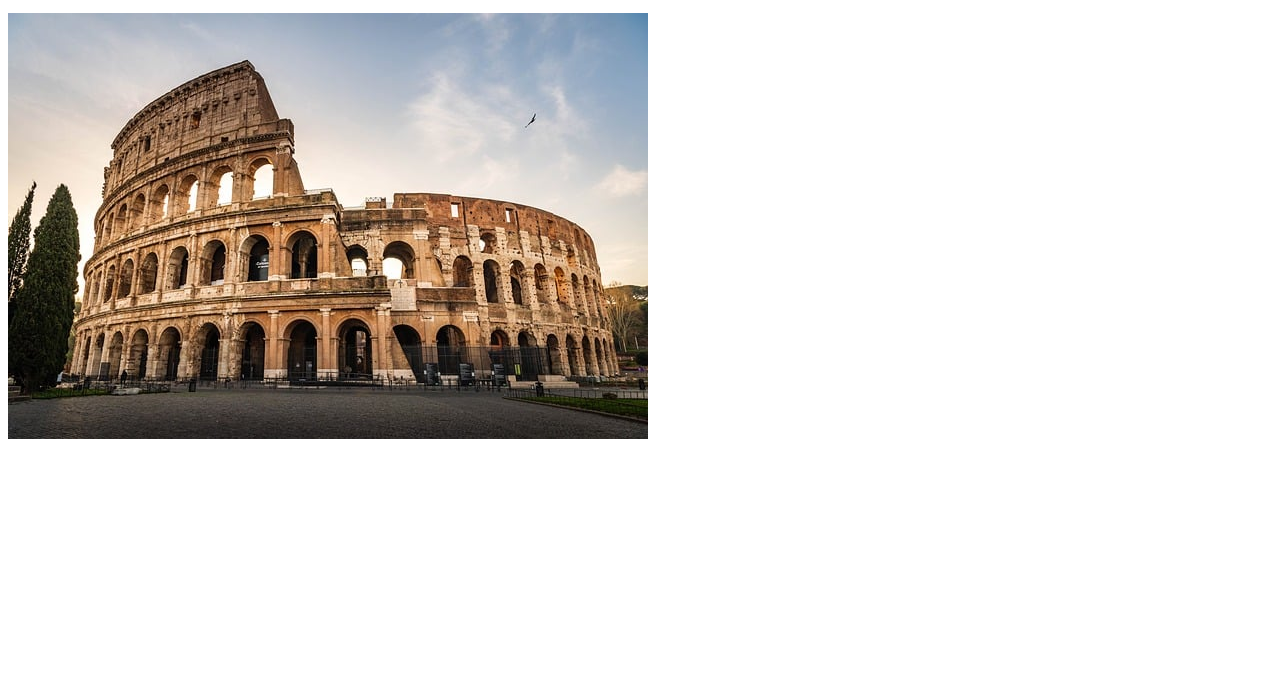
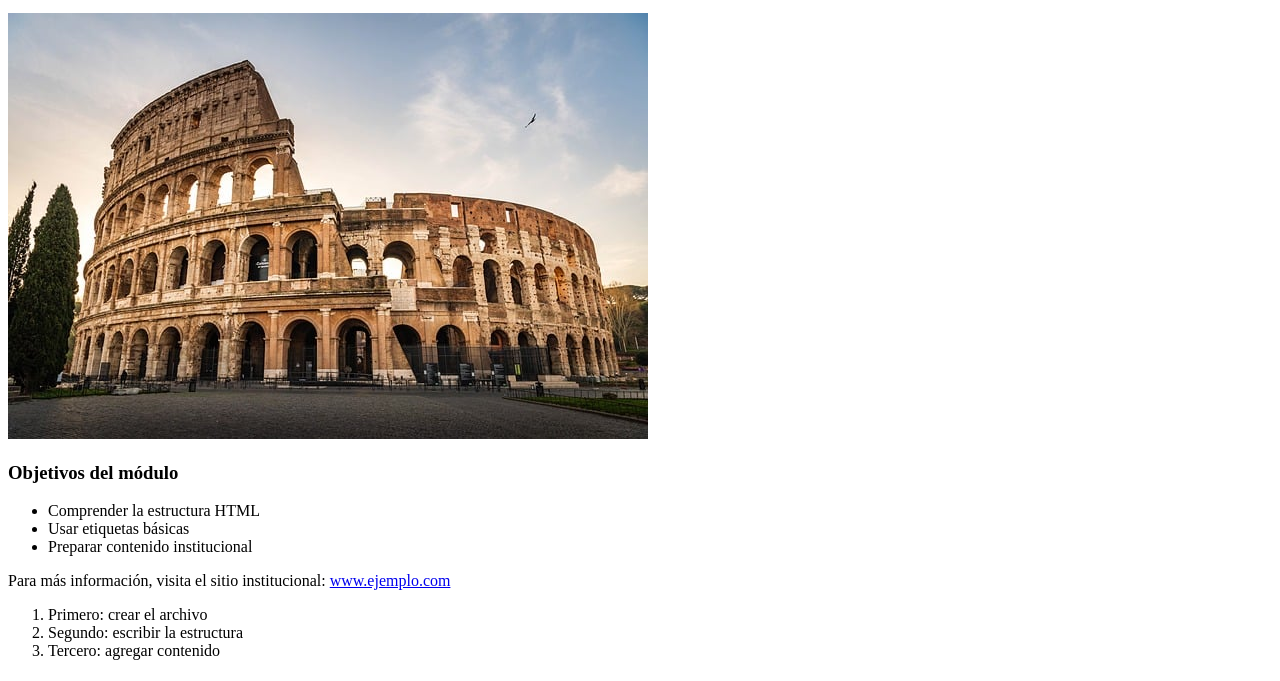
Before and after one commit to PabloBlanco7/Html, a plain HTML site: page index.html in a window 1280 px wide. Shown: the part 119-800 px from the top of the page. Drawn offline with Linux system fonts and the light colour scheme.

Commit message:
agragado de link

```diff
--- a/index.html
+++ b/index.html
@@ -11,5 +11,23 @@
         Lorem ipsum dolor sit, amet consectetur adipisicing elit. Sit veritatis debitis recusandae eligendi esse autem libero tempore, delectus beatae nam soluta magni rem repellat aliquam sint praesentium? Adipisci, at dolore.
     </p>
     <img src="img.jpg" alt="texto">
+
+    <h3>Objetivos del módulo</h3>
+<ul>
+  <li>Comprender la estructura HTML</li>
+  <li>Usar etiquetas básicas</li>
+  <li>Preparar contenido institucional</li>
+</ul>
+
+<p>Para más información, visita el sitio institucional:
+  <a href="https://www.ejemplo.com" target="_blank">www.ejemplo.com</a>
+</p>
+
+<ol>
+  <li>Primero: crear el archivo</li>
+  <li>Segundo: escribir la estructura</li>
+  <li>Tercero: agregar contenido</li>
+</ol>
+
 </body>
 </html>
```
